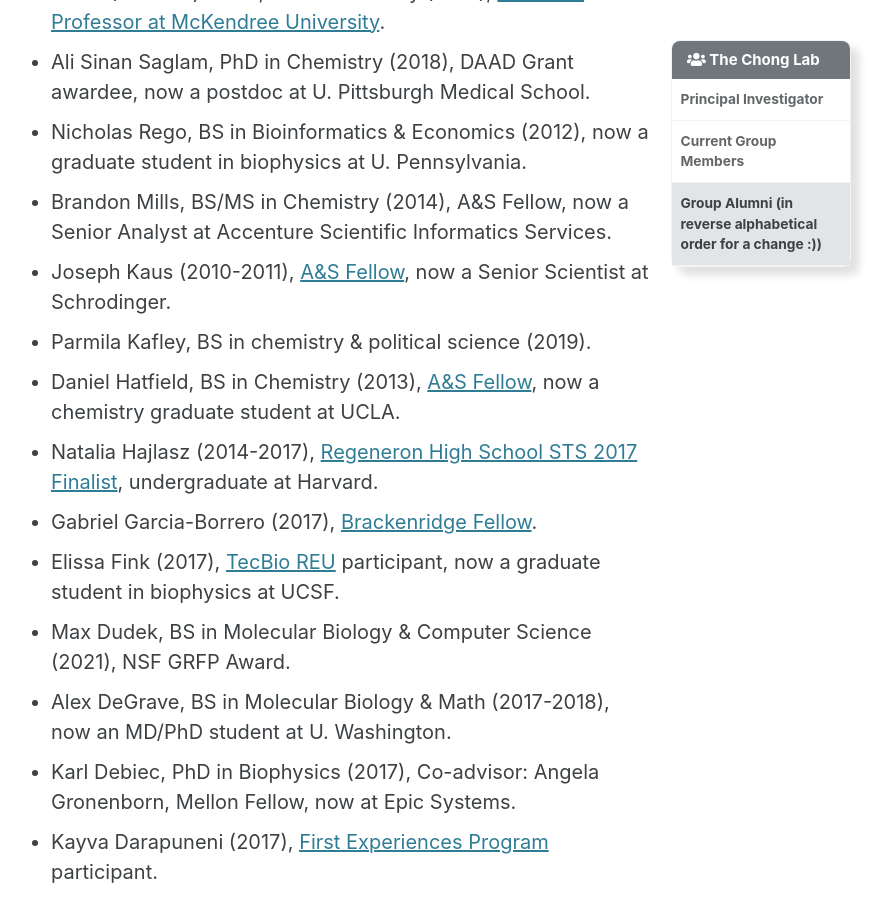
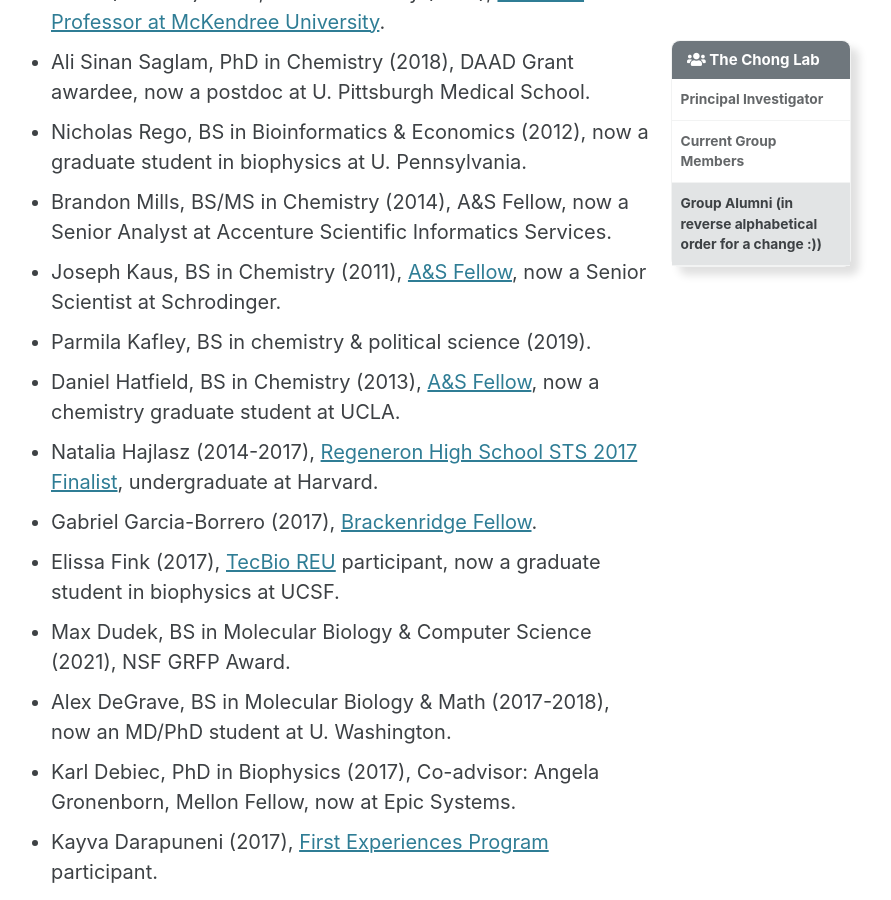
Before and after one commit to darianyang/mm-github-pages-test, a Jekyll site: the page built from _pages/people.md, in a window 1280 px wide and 900 px high, scrolled down 2586 px. Shown: the whole window, without its empty margins (309-1200 px from the left). Built offline with Jekyll 4.4.1, drawn with Linux system fonts in a browser that asks for light colours; cached includes are drawn as plain includes.

Commit message:
Update people.md

```diff
--- a/_pages/people.md
+++ b/_pages/people.md
@@ -94,7 +94,7 @@
 * Ali Sinan Saglam, PhD in Chemistry (2018), DAAD Grant awardee, now a postdoc at U. Pittsburgh Medical School.
 * Nicholas Rego, BS in Bioinformatics & Economics (2012), now a graduate student in biophysics at U. Pennsylvania.
 * Brandon Mills, BS/MS in Chemistry (2014), A&S Fellow, now a Senior Analyst at Accenture Scientific Informatics Services.
-* Joseph Kaus (2010-2011), [A&S Fellow](https://www.asundergrad.pitt.edu/research/awards-and-funding#summer-undergraduate-research-awards), now a Senior Scientist at Schrodinger.
+* Joseph Kaus, BS in Chemistry (2011), [A&S Fellow](https://www.asundergrad.pitt.edu/research/awards-and-funding#summer-undergraduate-research-awards), now a Senior Scientist at Schrodinger.
 * Parmila Kafley, BS in chemistry & political science (2019).
 * Daniel Hatfield, BS in Chemistry (2013), [A&S Fellow](https://www.asundergrad.pitt.edu/research/awards-and-funding#summer-undergraduate-research-awards), now a chemistry graduate student at UCLA.
 * Natalia Hajlasz (2014-2017), [Regeneron High School STS 2017 Finalist](https://student.societyforscience.org/regeneronsts-finalists-2017), undergraduate at Harvard.
```
